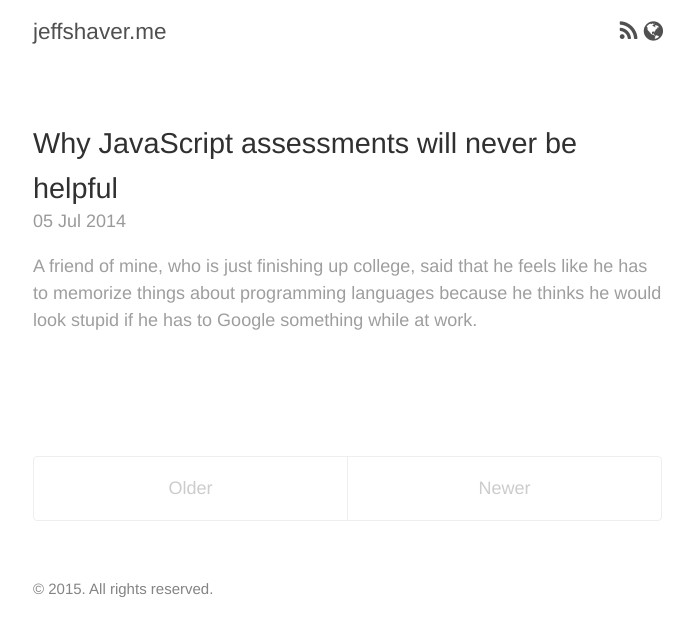
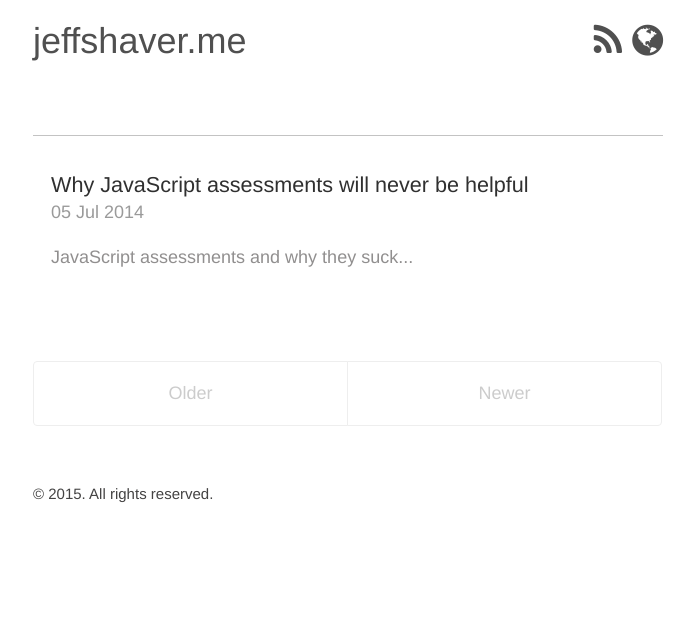
Before and after one commit to jeffshaver/jeffshaver.github.io, a Jekyll site: the page built from index.html, in a window 1280 px wide. Shown: the top 636 px of the page, without its empty margins (292-986 px from the left). Built offline with Jekyll 4.4.1, drawn with Linux system fonts in a browser that asks for light colours; nearby versions of some CDN libraries; the list of posts is cut into pages by our own code.

Commit message:
update styles

```diff
--- a/_posts/2014-07-05-why-javascript-assessments-will-never-be-useful.md
+++ b/_posts/2014-07-05-why-javascript-assessments-will-never-be-useful.md
@@ -2,7 +2,7 @@
 layout: post
 title: Why JavaScript assessments will never be helpful
 permalink: why-js-assessments-will-never-be-useful
-tldr: A friend of mine, who is just finishing up college, said that he feels like he has to memorize things about programming languages because he thinks he would look stupid if he has to Google something while at work.
+tldr: JavaScript assessments and why they suck...
 ---
 
 A friend of mine, who is just finishing up college, said that he feels like he has to memorize things about programming languages because he thinks he would look stupid if he has to Google something while at work.
--- a/_sass/_base.scss
+++ b/_sass/_base.scss
@@ -25,7 +25,7 @@ html {
 }
 
 body {
-  color: lighten(#515151, 20%);
+  color: #444343;
   font-weight: 200;
   background-color: #fff;
   -webkit-text-size-adjust: 100%;
--- a/_sass/_masthead.scss
+++ b/_sass/_masthead.scss
@@ -12,6 +12,7 @@
   margin-top: 0;
   margin-bottom: 0;
   color: #505050;
+  font-size: 2rem;
 
   a {
     color: #505050;
--- a/_sass/_posts.scss
+++ b/_sass/_posts.scss
@@ -9,20 +9,23 @@
 }
 
 .archive-post {
-  padding: 50px 0;
   margin: 0;
 }
 
-.archive-post:first-child {
-  padding-top: 0;
+.archive-post {
+  border-top: 1px solid lighten(#444343, 50%);
 }
 
-.archive-post + .archive-post {
-  border-top: 1px solid lighten(#515151, 50%);
+.archive-post a {
+  display: block;
+  padding: 2em 1em;
+  &:hover {
+    background: darken(#fff, 2%);
+  }
 }
 
-.archive-post .post-title a {
-  font-size: 1.6rem;
+.archive-post .post-title {
+  font-size: 1.2rem;
 }
 
 // Blog post or page title
@@ -43,7 +46,8 @@
 }
 
 .post-tldr {
-  color: lighten(#515151, 30%);
+  color: lighten(#444343, 30%);
+  margin: 0;
 }
 
 // Meta data line below post title
--- a/index.html
+++ b/index.html
@@ -6,15 +6,13 @@ title: Home
 <div class="posts">
   {% for post in paginator.posts %}
   <article class="archive-post">
-    <h1 class="post-title">
-      <a href="{{ site.baseurl }}{{ post.url }}">
-        {{ post.title }}
-      </a>
-    </h1>
+    <a href="{{ site.baseurl }}{{ post.url }}">
+      <h1 class="post-title">{{ post.title }}</h1>
 
-    <time datetime="{{ post.date | date_to_xmlschema }}" class="post-date">{{ post.date | date_to_string }}</time>
+      <time datetime="{{ post.date | date_to_xmlschema }}" class="post-date">{{ post.date | date_to_string }}</time>
 
-    <p class="post-tldr">{{ post.tldr }}</p>
+      <p class="post-tldr">{{ post.tldr }}</p>
+    </a>
   </article>
   {% endfor %}
 </div>
```
